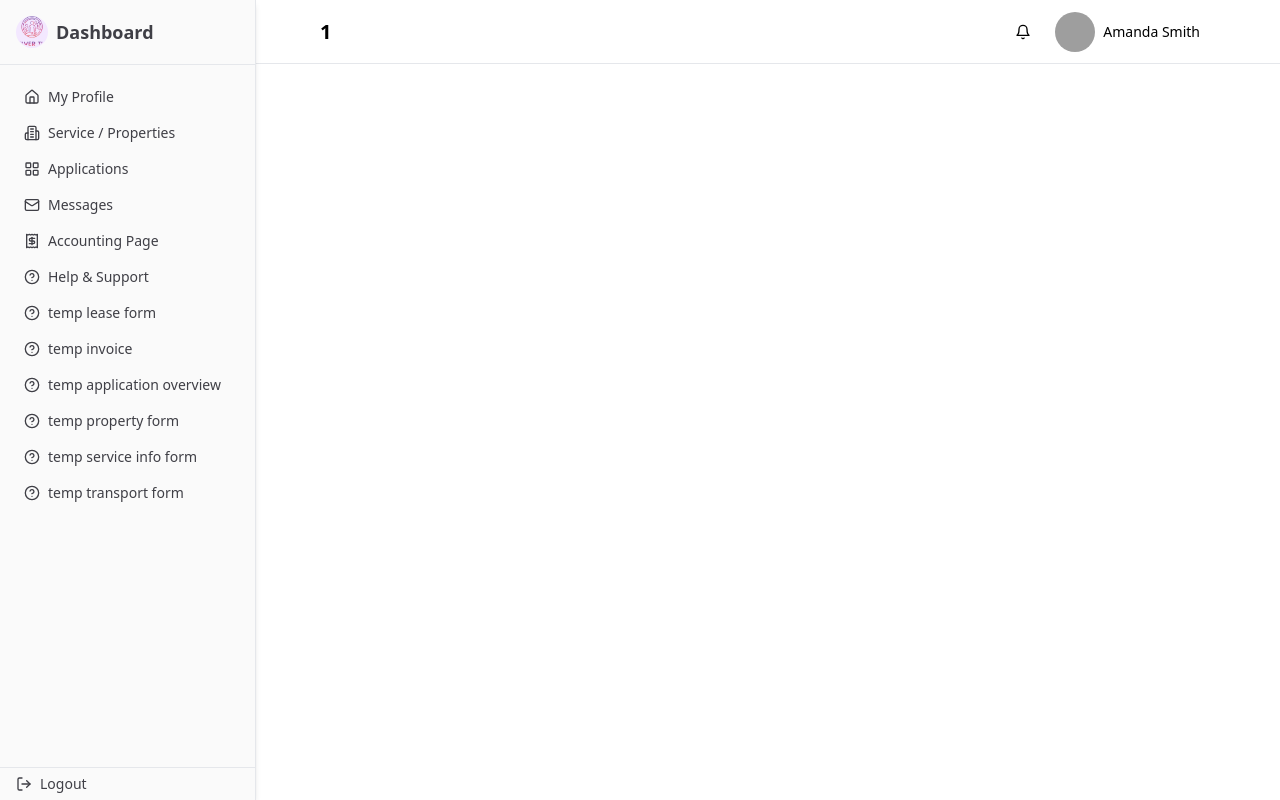
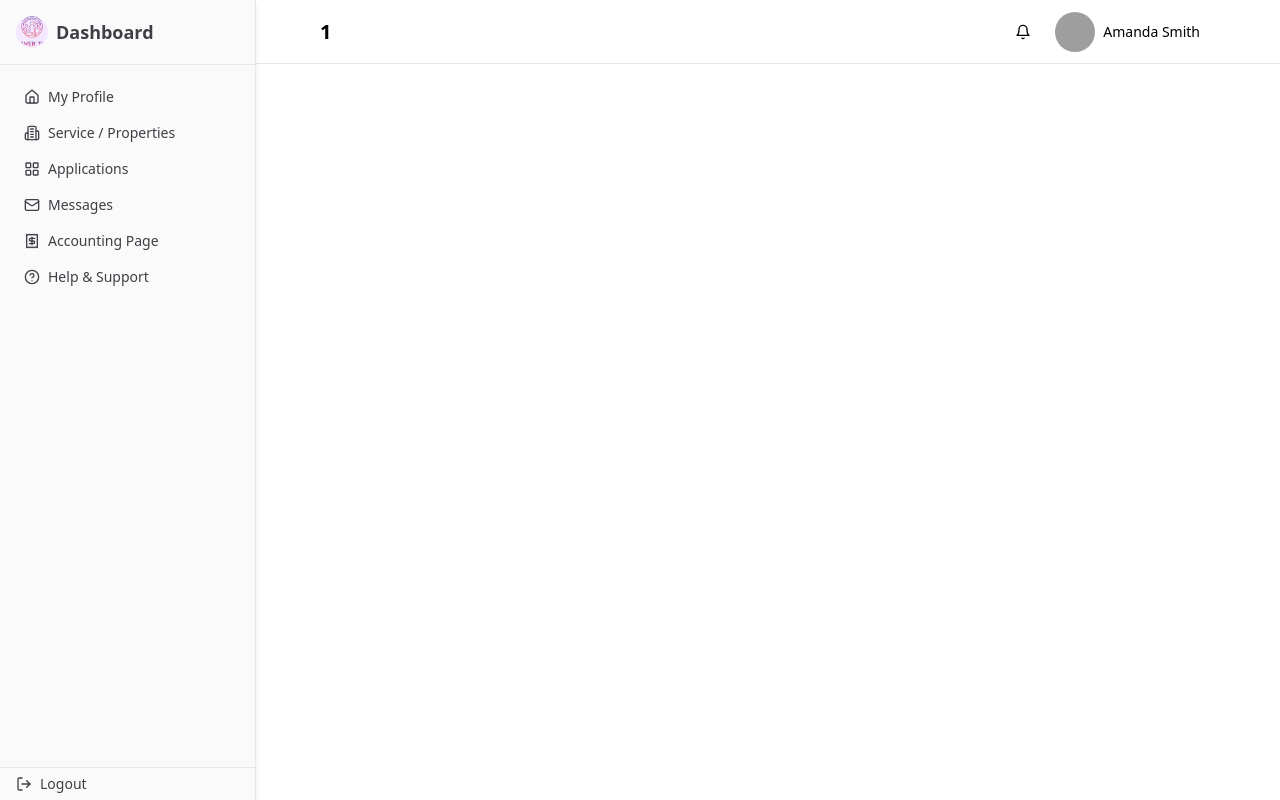
Before and after one commit to hamzashakeel7/new, a React (Create React App) app: page /dashboard/1 in a window 1280 px wide. Built offline with nearby package versions, Linux system fonts and the light colour scheme; grey boxes are pictures that could not be loaded.

Commit message:
route setup

```diff
--- a/src/App.js
+++ b/src/App.js
@@ -13,11 +13,14 @@ import Changepassword from "./authform/Changepassword";
 import Completion from "./authform/Completion";
 import ChangepasswordProtected from "./Component/ChangepasswordProtected";
 import { Dashboard } from "./pages/Dashboard";
+import {Invoice} from "./Component/dashboard/Invoice"
 
 import Notfound from "./pages/Not-Found";
 import PropertyForm from "./Component/dashboard/Propertyform/Propertyform";
 import ServiceInformationForm from "./Component/dashboard/Serviceinformation/Serviceinformation.jsx/Serviceinformation";
 import Transportationform from "./Component/dashboard/Transportation/Trasportationform";
+import {ApplicationReview} from "./Component/dashboard/services/RentalApplication/ApplicationReview";
+import {LeaseForm} from "./Component/dashboard/services/lease/LeaseForm";
 
 function App() {
   return (
@@ -48,7 +51,15 @@ function App() {
           <Route path="/propertyform" element={<PropertyForm/>}></Route>
           <Route path="/Serviceinfoform" element={<ServiceInformationForm/>}></Route>
           <Route path="/Transportationform" element={<Transportationform/>}></Route>
+
+          <Route path="/invoice" element={<Invoice/>}></Route>
+          <Route path="/ApplicationReview" element={<ApplicationReview/>}></Route>
+          <Route path="/lease" element={<LeaseForm/>}></Route>
+
+
+
           <Route path="*" element={<Notfound />} /> {/* Optional 404 page */}
+
         </Routes>
       </div>
     </Router>
--- a/src/Component/dashboard/Sidebar.jsx
+++ b/src/Component/dashboard/Sidebar.jsx
@@ -32,24 +32,10 @@ const menuItems = [
   { icon: Receipt, label: "Accounting Page", section: "accounting" },
   { icon: HelpCircle, label: "Help & Support", section: "Help & Support" },
   // temperory links added to check the ui
-  { icon: HelpCircle, label: "temp lease form", section: "lease Form" },
-  { icon: HelpCircle, label: "temp invoice", section: "invoice" },
-  {
-    icon: HelpCircle,
-    label: "temp application overview",
-    section: "Applications",
-  },
-  { icon: HelpCircle, label: "temp property form", section: "Propertyform" },
-  {
-    icon: HelpCircle,
-    label: "temp service info form",
-    section: "ServiceInformationForm",
-  },
-  {
-    icon: HelpCircle,
-    label: "temp transport form",
-    section: "Transportationform",
-  },
+
+
+
+
 ];
 
 export function DashboardSidebar({ isOpen, toggleSidebar }) {
--- a/src/pages/Dashboard.jsx
+++ b/src/pages/Dashboard.jsx
@@ -10,11 +10,7 @@ import { AccountingPage } from "../Component/dashboard/Accounting/AccountingPage
 import { HelpAndSupport } from "../Component/dashboard/Help&Support/HelpSupport";
 import { LeaseForm } from "../Component/dashboard/services/lease/LeaseForm";
 import Message from "../Component/dashboard/messages/Messages";
-import { ApplicationReview } from "../Component/dashboard/services/RentalApplication/ApplicationReview";
-import { Invoice } from "../Component/dashboard/Invoice";
-import PropertyForm from "../Component/dashboard/Propertyform/Propertyform";
-import ServiceInformationForm from "../Component/dashboard/Serviceinformation/Serviceinformation.jsx/Serviceinformation";
-import Transportationform from "../Component/dashboard/Transportation/Trasportationform";
+
 
 export function Dashboard() {
   const { section } = useParams();
@@ -47,11 +43,9 @@ export function Dashboard() {
             {section === "Help & Support" && <HelpAndSupport />}
             {/* tempperory routes */}
             {section === "lease Form" && <LeaseForm />}
-            {section === "invoice" && <Invoice />}
-            {section === "Applications" && <ApplicationReview />}
-            {section === "Propertyform" && <PropertyForm />}
-            {section === "ServiceInformationForm" && <ServiceInformationForm />}
-            {section === "Transportationform" && <Transportationform />}
+
+
+
           </main>
         </div>
       </div>
```
